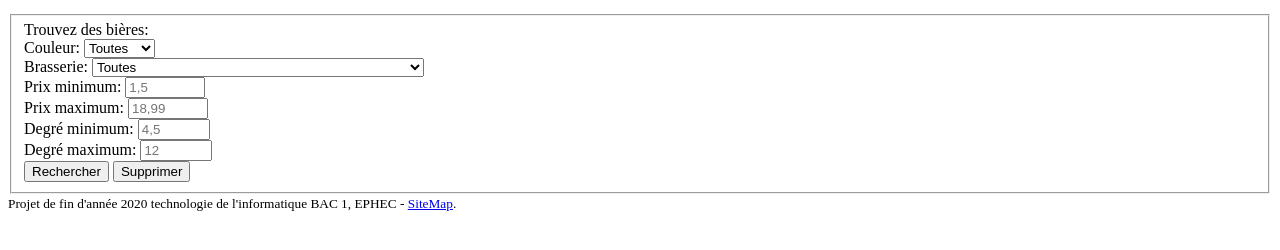
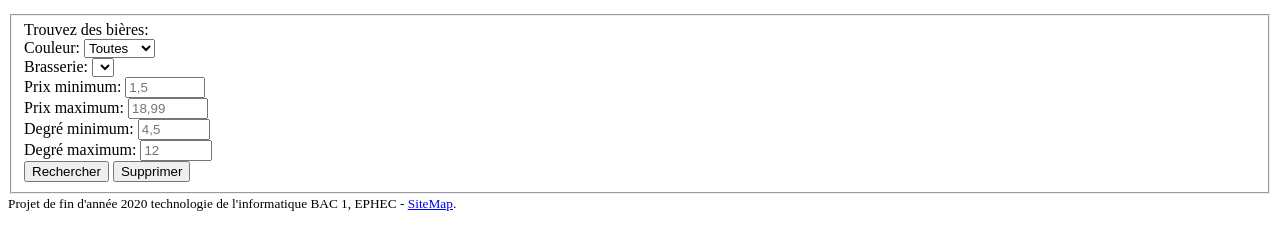
Before and after one commit to Andreas-Bombaert/M2PR01_BIERES, a plain HTML site: page frontend/catalogue.html in a window 1280 px wide. Shown: the part 136-386 px from the top of the page. Drawn offline with Linux system fonts and the light colour scheme; no server answers.

Commit message:
+ webservice pour charger les brasseurs

```diff
--- a/frontend/catalogue.html
+++ b/frontend/catalogue.html
@@ -12,7 +12,7 @@
     <meta name="Cédric" content="De Dryver">
     <meta name="Andréas" content="Bombaert">
 </head>
-<body onload="initPage()">
+<body onload="initPage();initBrasseurs();">
     <!-- Page entière -->
     <div id="container">
         <!-- En tête de page -->
@@ -56,21 +56,7 @@
                         </select><br>
                         <label for="brasserieBiere">Brasserie: </label>
                         <select id="brasserieBiere">
-                            <option value="allBr">Toutes</option>
-                            <option value="br01">Brasserie Orval</option>
-                            <option value="br02">Brasserie Westmalle</option>
-                            <option value="br03">Brasserie Alken</option>
-                            <option value="br04">Brasserie Artois</option>
-                            <option value="br05">Brasserie Bertinchamps</option>
-                            <option value="br06">Brasserie Du Bocq</option>
-                            <option value="br07">Brasserie Bosteels</option>
-                            <option value="br08">Brasserie Caracole</option>
-                            <option value="br09">Brasserie De Konick</option>
-                            <option value="br10">Brasserie Du Clocher</option>
-                            <option value="br11">Brasserie Dubuisson</option>
-                            <option value="br12">Brasserie Duvel</option>
-                            <option value="br13">Brasserie de Abbaye de Notre Dame de Saint-Rémy</option>
-                            <option value="br14">Brasserie de Abbaye Notre-Dame de Scourmont</option>
+
                         </select><br>
                         <label for="prixBiereMin">Prix minimum: </label>
                         <input type="number" id="prixBiereMin"  pattern="" min="1.50" max="18.99" step="0.01" placeholder="1,5"><br>
```
